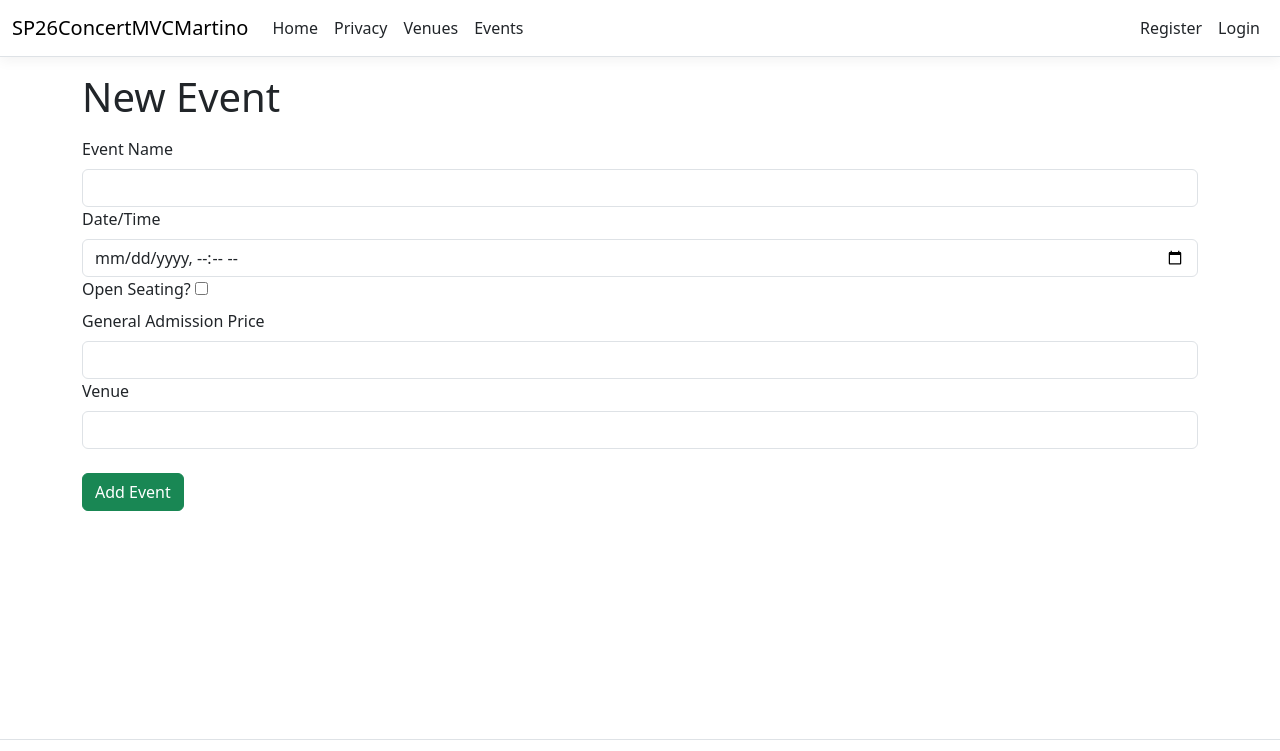
After one commit to rcm00017/Concert-Project, an ASP.NET Core app: template SP26ConcertMVCMartino/Views/Event/AddEvent.cshtml in a window 1280 px wide. The commit adds this page. Shown: the top 751 px of the page. Run offline with ASP.NET Core 8, Linux system fonts and the light colour scheme; the template is opened without the code that fills it, so the values that code supplies are empty; style sheets or scripts are compiled from the project's sources; some libraries are stand-ins or nearby versions.

Commit message:
AddEvent and interface

```diff
--- /dev/null
+++ b/SP26ConcertMVCMartino/Views/Event/AddEvent.cshtml
@@ -0,0 +1,42 @@
+@model EventViewModel
+<h1>New Event</h1>
+
+<div asp-validation-summary="All" class="text-danger"></div>
+<form asp-controller="Event" asp-action="AddEvent" method="post">
+    <div class="form-group">
+        <label class="form-label">Event Name</label>
+        <input class="form-control" asp-for="EventName" />
+
+
+    </div>
+    <div class="form-group">
+        <label class="form-label">Date/Time</label>
+        <input class="form-control" asp-for="DateTime" />
+
+
+    </div>
+    <div class="form-group">
+        <label class="form-label">Open Seating?</label>
+        <input class="form-control-check-input" asp-for="OpenSeatingAvailable" type="checkbox" />
+
+
+    </div>
+    <div class="form-group">
+        <label class="form-label">General Admission Price</label>
+        <input class="form-control" asp-for="GeneralAdmissionPrice" />
+
+
+    </div>
+    <div class="form-group">
+        <label class="form-label"> Venue</label>
+        <select class="form-control" asp-for="VenueID" asp-items="@ViewBag.VenueDropdown">
+        </select>
+
+
+    </div>
+    <br />
+    <button type="submit" class="btn btn-success">Add Event</button>
+
+
+
+</form>
--- a/SP26ConcertMVCMartino/Views/Venue/ListAllVenues.cshtml
+++ b/SP26ConcertMVCMartino/Views/Venue/ListAllVenues.cshtml
@@ -14,6 +14,7 @@
             <th>Capacity</th>
             <th>Next Event</th>
             <th># of Events</th>
+            <th>New Event</th>
         </tr>
     </thead>
     <tbody>
@@ -55,8 +56,10 @@
             </tr>
         }
         <tr>
+
+
             <td>
-
+                <a class="btn btn-success" asp-controller="Event" asp-action="AddEvent" asp-route-VenueID="@currentVenue.VenueID">New Event</a>
             </td>
         </tr>
     </tbody>
```
Also changed, not shown: SP26ConcertMVCMartino/Controllers/EventController.cs (+10 -4 lines), SP26ConcertMVCMartino/Views/Event/SearchEvents.cshtml (+7 -2 lines), SP26ConcertTestMartino/EventTest.cs (+69 -1 lines).
